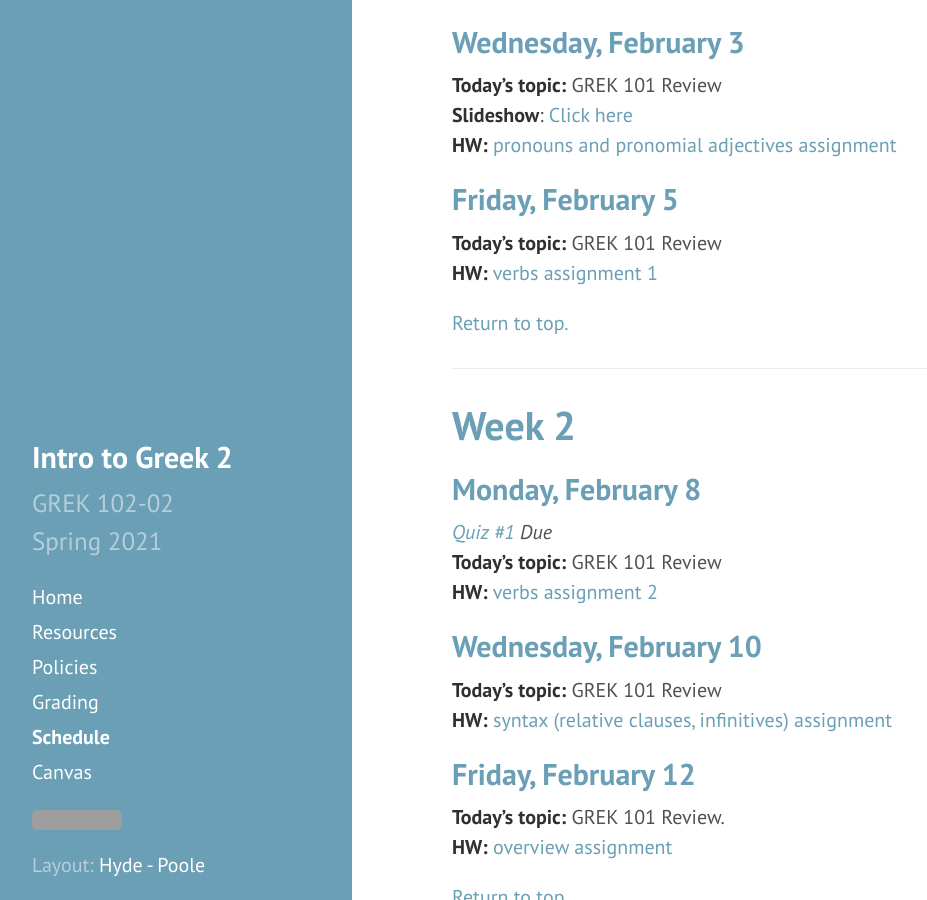
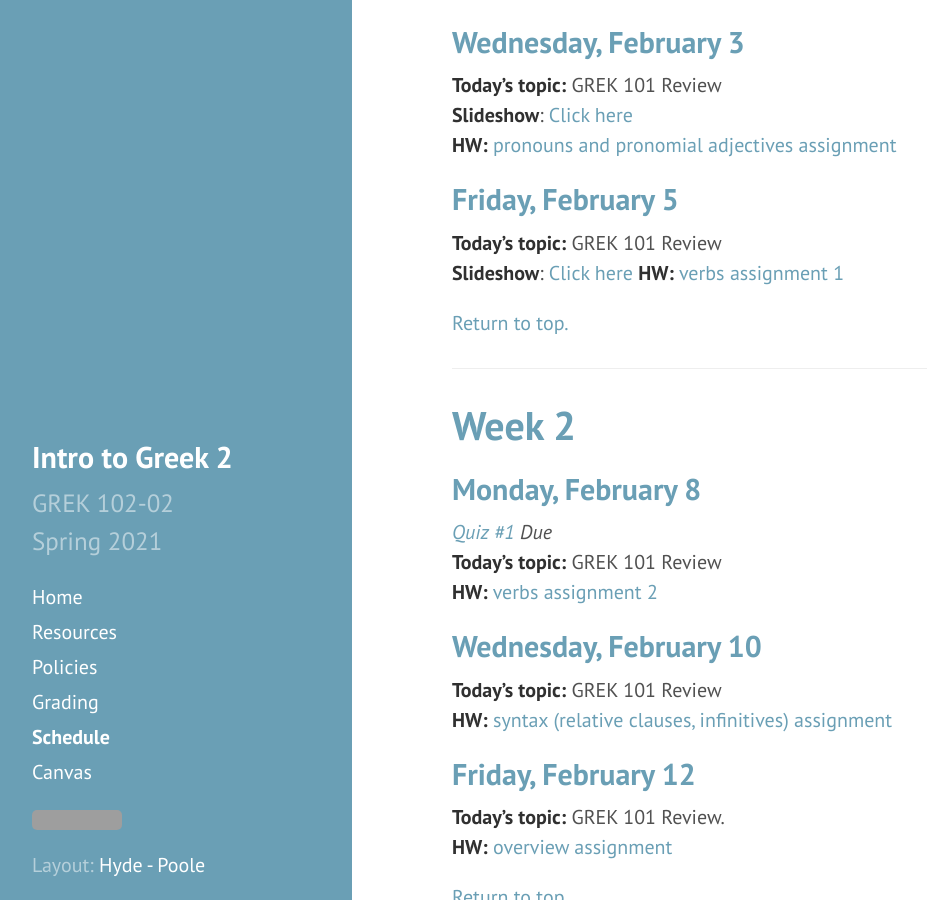
Before and after one commit to DLibatique/GREK102-S21, a Jekyll site: the page built from _pages/schedule.md, in a window 1280 px wide and 900 px high, scrolled down 945 px. Shown: the whole window, without its empty margins (8-935 px from the left). Built offline with Jekyll 4.4.1, drawn with Linux system fonts in a browser that asks for light colours; grey boxes are pictures that could not be loaded.

Commit message:
added 2/5 slideshow

```diff
--- a/_pages/schedule.md
+++ b/_pages/schedule.md
@@ -52,6 +52,7 @@ The **homework (HW)** listed under any given date (e.g., “Unit 24, I.1-5, II.1
 
 ## Friday, February 5
 **Today's topic:** GREK 101 Review
+**Slideshow**: [Click here](https://drive.google.com/file/d/1WFUz1iUzzx2SguYCOTRcv_U8QcWO-r8X/view?usp=sharing)
 **HW:** [verbs assignment 1](https://hc.instructure.com/courses/3462/assignments/28212)
 
 [Return to top.](#top)
```
